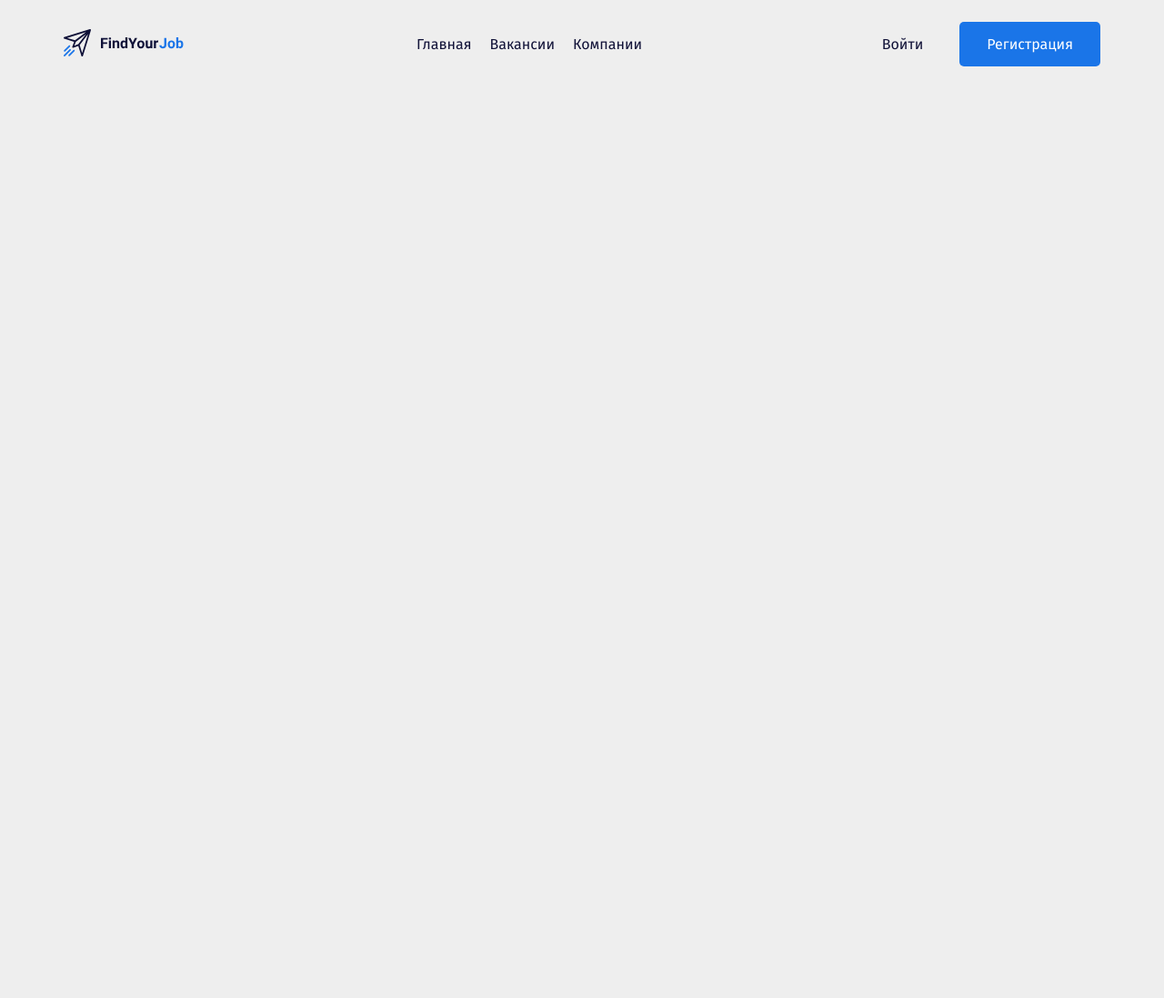
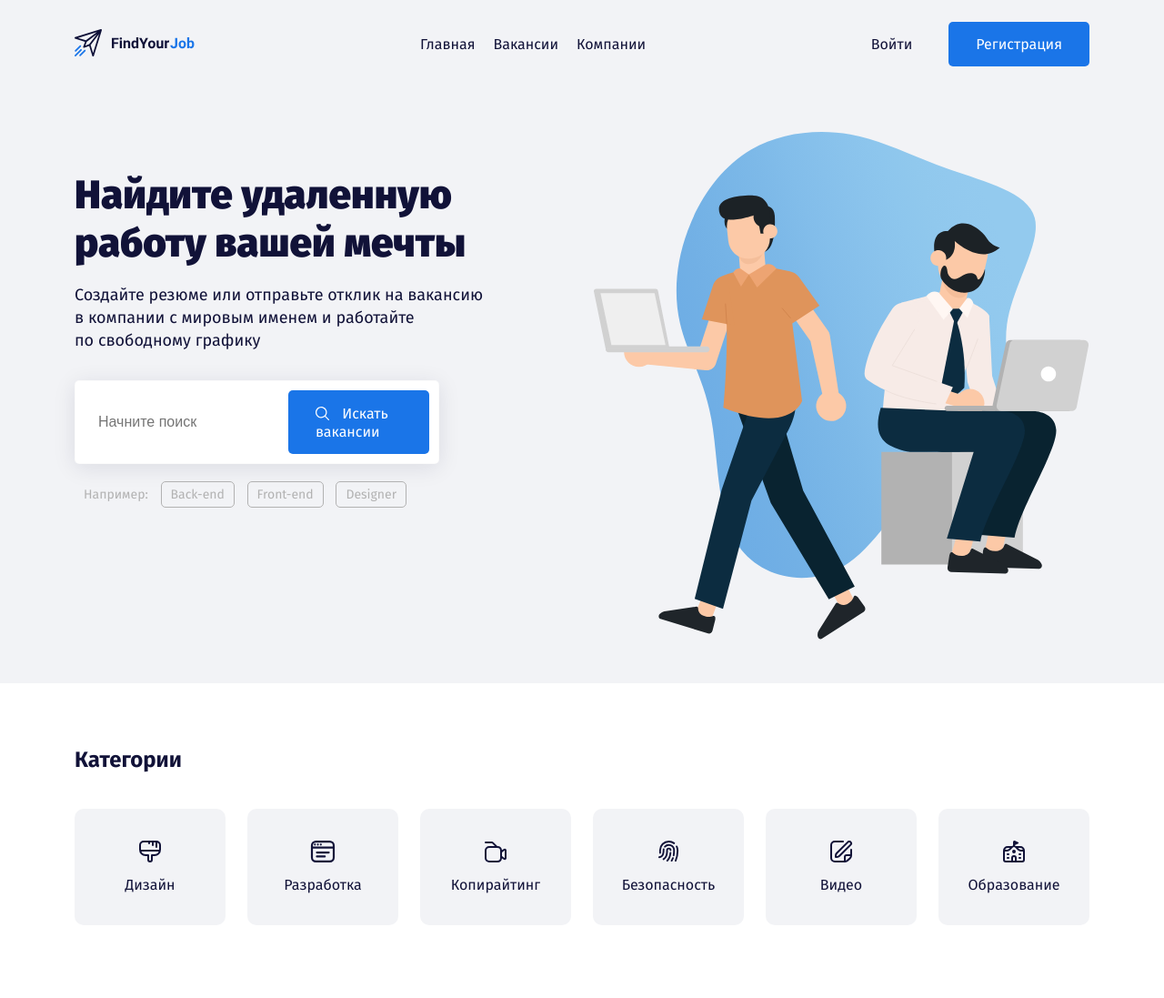
Before and after one commit to NoblFriend/FindYourJob, a plain HTML site: page index.html in a window 1280 px wide. Shown: the whole page at 91% size. Before the commit the page ends 800 px from the top, so only its background shows below. Drawn offline with Linux system fonts and the light colour scheme.

Commit message:
Add files via upload

```diff
--- a/css/style.css
+++ b/css/style.css
@@ -1,9 +1,19 @@
+*,
+*:before,
+*:after {
+  box-sizing: border-box;
+}
+
 body {
   font-family: "Fira Sans", sans-serif;
   font-size: 16px;
   color: #111238;
-  background-color: #eee;
+  /* background-color: #eee; */
   margin: 0;
+}
+
+.header {
+  background: #f2f3f6;
 }
 
 .menu {
@@ -24,6 +34,8 @@ body {
 .button {
   text-decoration: none;
   display: inline-block;
+  border: none;
+  font-size: 16px;
 }
 
 .button-link {
@@ -38,3 +50,101 @@ body {
   border-radius: 5px;
   padding: 15px 30px;
 }
+
+.button-icon {
+  vertical-align: middle;
+  margin-right: 10px;
+}
+
+.button-text {
+  vertical-align: middle;
+}
+
+.hero-title {
+  font-weight: 900;
+  font-size: 44px;
+  line-height: 53px;
+  margin-bottom: 15px;
+  margin-top: 43px;
+}
+
+.hero-text {
+  font-size: 18px;
+  line-height: 140%;
+  margin-bottom: 30px;
+}
+
+.input-group {
+  background-color: #fff;
+  border: 1px solid rgba(209, 209, 209, 0.1);
+  box-shadow: 0px 4px 25px rgba(15, 17, 56, 0.1);
+  border-radius: 5px;
+  padding: 10px;
+  margin-bottom: 25px;
+  margin-right: 50px;
+}
+
+.input {
+  background-color: #fff;
+  border: none;
+  flex-grow: 1;
+  font-size: 16px;
+  line-height: 19px;
+  padding-left: 15px;
+}
+
+.input:focus {
+  outline: none;
+}
+
+.tags-group {
+  padding-left: 10px;
+  font-size: 14px;
+  line-height: 17px;
+  color: #b2b2b2;
+  font-size: 14px;
+  line-height: 17px;
+}
+
+.tag {
+  color: #b2b2b2;
+  text-decoration: none;
+  padding: 5px 10px;
+  margin-left: 10px;
+  border: 1px solid #b2b2b2;
+  border-radius: 5px;
+}
+
+.section {
+  padding-top: 70px;
+  padding-bottom: 80px;
+}
+
+.section-title {
+  margin-bottom: 40px;
+  margin-top: 0;
+}
+
+.card {
+  text-decoration: none;
+  color: #111238;
+  background-color: #f2f3f6;
+  border-radius: 10px;
+  padding: 35px;
+  transition: background-color 0.2s, color 0.2s;
+}
+
+.card:hover {
+  background-color: #1a75e8;
+  color: #fff;
+}
+
+.card-icon {
+  fill: #111238;
+  margin-bottom: 15px;
+  transition: fill 0.2s;
+}
+
+.card:hover .card-icon {
+  fill: #fff;
+}
--- a/index.html
+++ b/index.html
@@ -12,11 +12,11 @@
   </head>
 
   <body>
-    <header class="header">
+    <header class="header pb-5">
       <div class="container">
         <div class="row align-items-center py-4">
           <div class="col">
-            <a href="/" class="logo-link">
+            <a href="#" class="logo-link">
               <img src="img/logo.svg" alt="logo: find your job" />
             </a>
           </div>
@@ -38,8 +38,91 @@
           <!-- /.col -->
         </div>
         <!-- /.row -->
+        <div class="row pt-5">
+          <div class="col-5">
+            <h1 class="hero-title">Найдите удаленную работу вашей мечты</h1>
+            <p class="hero-text">Создайте резюме или отправьте отклик на вакансию в&nbsp;компании с мировым именем и работайте<br />по свободному графику</p>
+            <div class="input-group d-flex">
+              <input type="text" class="input" placeholder="Начните поиск" />
+              <a href="#" class="button button-primary">
+                <img class="button-icon" src="img/icon-search.svg" alt="icon: search" />
+                <span class="button-text">Искать вакансии</span>
+              </a>
+            </div>
+            <!-- /.input-group -->
+            <div class="tags-group">
+              <span class="tags-label">Например:</span>
+              <a href="#" class="tag">Back-end</a>
+              <a href="#" class="tag">Front-end</a>
+              <a href="#" class="tag">Designer</a>
+            </div>
+            <!-- /.tags-group -->
+          </div>
+          <!-- /.col-5 -->
+          <div class="col-6 offset-1 d-flex justify-content-end">
+            <img src="img/hero-image.svg" alt="image: people with laptops" class="hero-image" />
+          </div>
+          <!-- /.col-6 offset-1 -->
+        </div>
+        <!-- /.row -->
       </div>
       <!-- /.container -->
     </header>
+    <section class="section">
+      <div class="container">
+        <h2 class="section-title">Категории</h2>
+        <div class="row">
+          <div class="col-2">
+            <a href="#" class="card d-flex flex-column align-items-center">
+              <svg class="card-icon" height="24">
+                <use href="img/icons.svg#brush"></use>
+              </svg>
+              <span class="card-text">Дизайн</span>
+            </a>
+          </div>
+          <div class="col-2">
+            <a href="#" class="card d-flex flex-column align-items-center">
+              <svg class="card-icon" height="24">
+                <use href="img/icons.svg#browser"></use>
+              </svg>
+              <span class="card-text">Разработка</span>
+            </a>
+          </div>
+          <div class="col-2">
+            <a href="#" class="card d-flex flex-column align-items-center">
+              <svg class="card-icon" height="24">
+                <use href="img/icons.svg#edit"></use>
+              </svg>
+              <span class="card-text">Копирайтинг</span>
+            </a>
+          </div>
+          <div class="col-2">
+            <a href="#" class="card d-flex flex-column align-items-center">
+              <svg class="card-icon" height="24">
+                <use href="img/icons.svg#fingerprint"></use>
+              </svg>
+              <span class="card-text">Безопасность</span>
+            </a>
+          </div>
+          <div class="col-2">
+            <a href="#" class="card d-flex flex-column align-items-center">
+              <svg class="card-icon" height="24">
+                <use href="img/icons.svg#camera"></use>
+              </svg>
+              <span class="card-text">Видео</span>
+            </a>
+          </div>
+          <div class="col-2">
+            <a href="#" class="card d-flex flex-column align-items-center">
+              <svg class="card-icon" height="24">
+                <use href="img/icons.svg#school"></use>
+              </svg>
+              <span class="card-text">Образование</span>
+            </a>
+          </div>
+        </div>
+      </div>
+      <!-- /.container -->
+    </section>
   </body>
 </html>
```
Also changed, not shown: img/hero-image.svg (added), img/icon-search.svg (added), img/icons.svg (added).
